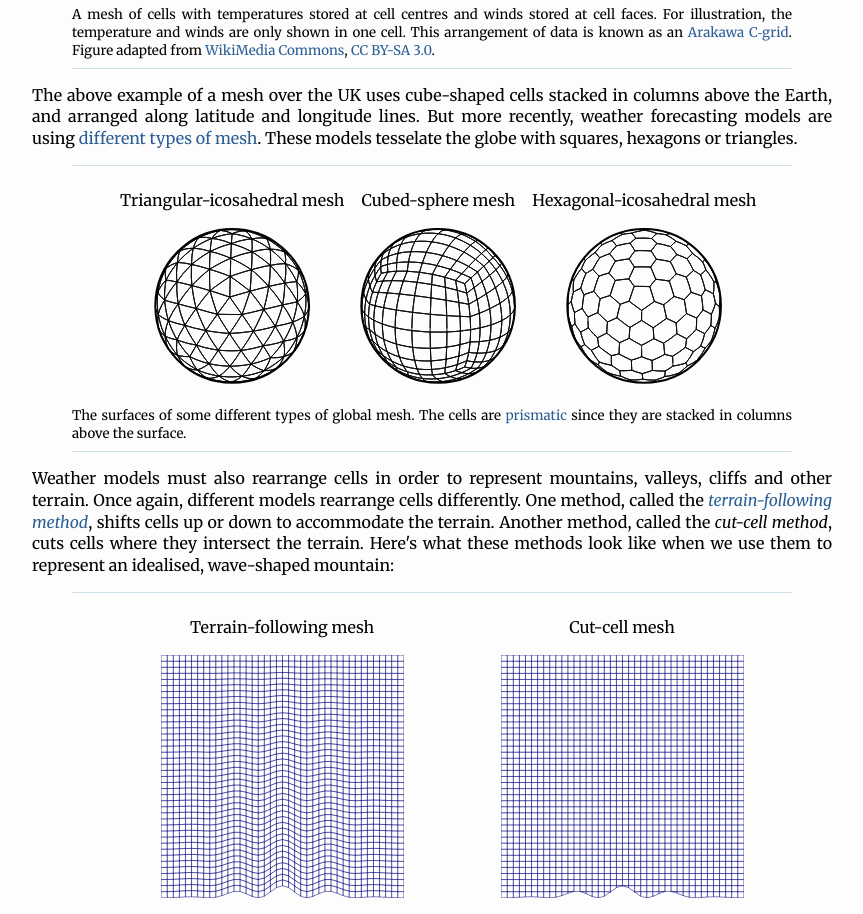
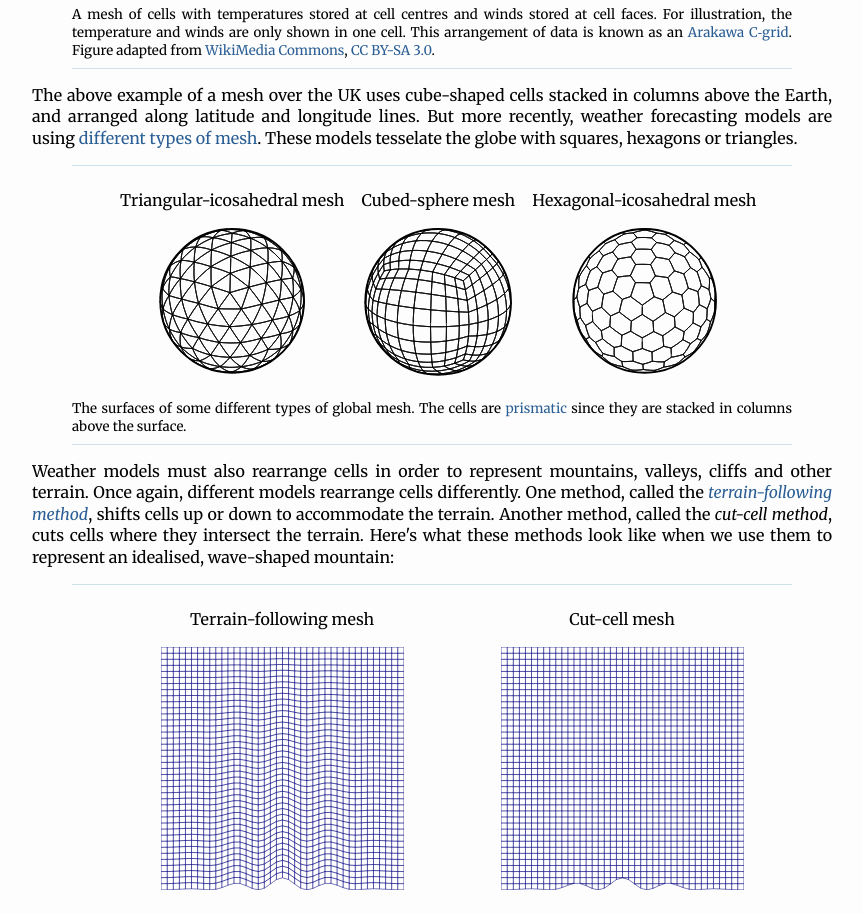
Before and after one commit to hertzsprung/hertzsprung.github.io, a Jekyll site: the page built from _posts/2017-03-16-simulating-wind-on-computers.html, in a window 1280 px wide. Shown: the part 1789-2703 px from the top of the page, without its empty margins (208-1071 px from the left). Built offline with Jekyll 4.4.1, drawn with Linux system fonts in a browser that asks for light colours; formulas are drawn with MathJax 3; comment, search, counter and statistics services are not loaded.

Commit message:
tweak image sizes for mobile

```diff
--- a/_posts/2017-03-16-simulating-wind-on-computers.html
+++ b/_posts/2017-03-16-simulating-wind-on-computers.html
@@ -56,9 +56,9 @@
 
 <figure>
 	<ul class="subfig">
-		<li><p>Triangular-icosahedral mesh</p><img src="/images/tri-3.svg"/></li>
-		<li><p>Cubed-sphere mesh</p><img src="/images/cubed-8.svg"/></li>
-		<li><p>Hexagonal-icosahedral mesh</p><img src="/images/hex-3.svg"/></li>
+		<li><p>Triangular-icosahedral mesh</p><img style="width: 65%;" src="/images/tri-3.svg"/></li>
+		<li><p>Cubed-sphere mesh</p><img style="width: 95%;" src="/images/cubed-8.svg"/></li>
+		<li><p>Hexagonal-icosahedral mesh</p><img style="width: 65%;" src="/images/hex-3.svg"/></li>
 	</ul>
 	<figcaption>
 	The surfaces of some different types of global mesh.  The cells are <a href="https://en.wikipedia.org/wiki/Prism_(geometry)">prismatic</a> since they are stacked in columns above the surface.
--- a/css/main.css
+++ b/css/main.css
@@ -286,4 +286,9 @@
 	-moz-column-count: 1;
 	column-count: 1;
   }
+
+  article figure {
+	  margin-left: 0.5em;
+	  margin-right: 0.5em;
+  }
 }
```
